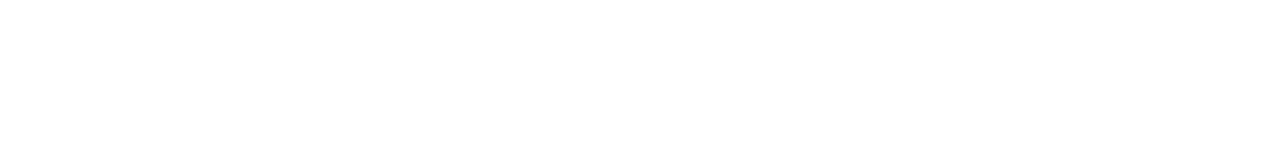
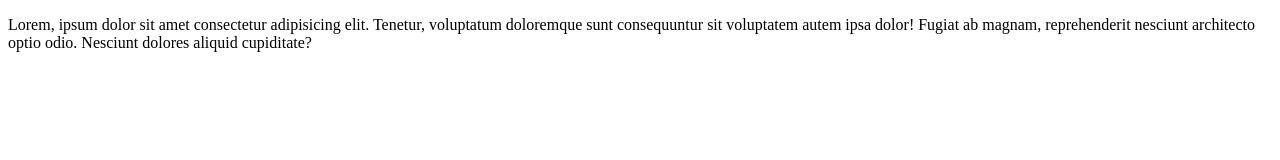
Before and after one commit to akramfrk/git-session, a plain HTML site: page index.html in a window 1280 px wide. Drawn offline with Linux system fonts and the light colour scheme.

Commit message:
Add body tag and move paragraph content into it in index.html

```diff
--- a/index.html
+++ b/index.html
@@ -2,5 +2,8 @@
 <html lang="en">
 <head>
     <meta charset="UTF-8">
+    <body>
+        <p>Lorem, ipsum dolor sit amet consectetur adipisicing elit. Tenetur, voluptatum doloremque sunt consequuntur sit voluptatem autem ipsa dolor! Fugiat ab magnam, reprehenderit nesciunt architecto optio odio. Nesciunt dolores aliquid cupiditate?</p>
+    </body>
 </head>
 </html>
```
